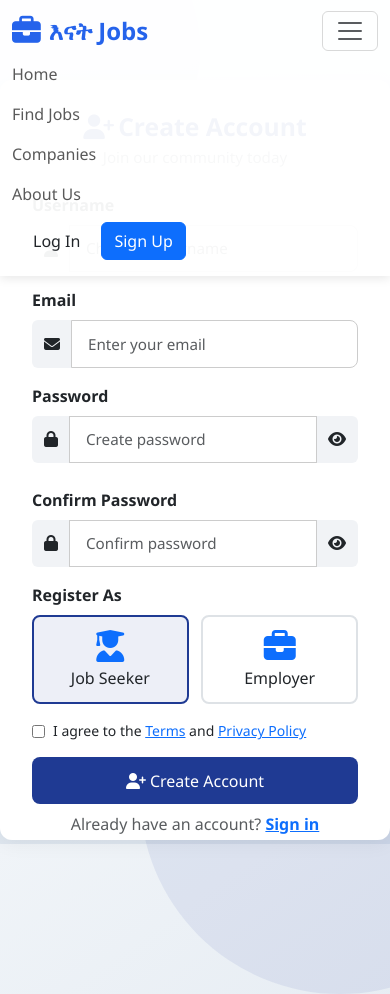
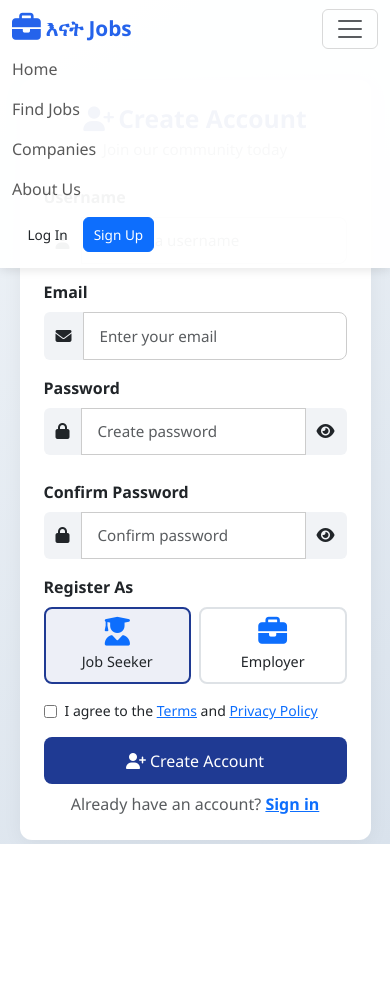
Before and after one commit to kiya1619/enatjobs, a Django app: page /register/ in a window 390 px wide, after a click that opens the changed part; the page is wider, and only the part inside the window is pictured. After the commit the page ends 844 px from the top of that part, so only its background shows below. Run offline with Django 5.2, Linux system fonts and the light colour scheme.

Commit message:
register, login , seekerbase

```diff
--- a/job/templates/job/register.html
+++ b/job/templates/job/register.html
@@ -12,7 +12,7 @@
         font-family: 'Segoe UI', Tahoma, Geneva, Verdana, sans-serif;
         min-height: 100vh;
         overflow-x: hidden;
-            padding-top: 80px; /* space for navbar */
+        padding-top: 80px;
         display: flex;
         justify-content: center;
         align-items: flex-start;
@@ -28,51 +28,14 @@
         width: 100%;
         z-index: 1000;
     }
-        .navbar-brand.logo {
-            display: flex;
-            align-items: center;
-            gap: 0.5rem;
-            font-size: 1.5rem;
-            font-weight: 700;
-            color: #2563eb;
-            text-decoration: none;
-        }
-        .navbar-brand.logo i {
-            font-size: 1.8rem;
-        }
-        .nav-btns .btn-nav {
-            margin-left: 0.5rem;
-        }
+    .navbar-brand.logo { display: flex; align-items: center; gap: 0.5rem; font-size: 1.5rem; font-weight: 700; color: #2563eb; text-decoration: none; }
+    .navbar-brand.logo i { font-size: 1.8rem; }
+    .nav-btns .btn-nav { margin-left: 0.5rem; }
 
     /* Background shapes */
-        body::before {
-            content: "";
-            position: absolute;
-            top: -100px;
-            left: -100px;
-            width: 300px;
-            height: 300px;
-            background: rgba(31, 58, 147, 0.08);
-            border-radius: 50%;
-            z-index: -1;
-        }
-        body::after {
-            content: "";
-            position: absolute;
-            bottom: -150px;
-            right: -150px;
-            width: 400px;
-            height: 400px;
-            background: rgba(31, 58, 147, 0.08);
-            border-radius: 50%;
-            z-index: -1;
-        }
-
-        .bg-shape {
-            position: absolute;
-            z-index: -1;
-            opacity: 0.1;
-        }
+    body::before, body::after, .bg-shape { z-index: -1; position: absolute; border-radius: 50%; opacity: 0.1; }
+    body::before { top: -100px; left: -100px; width: 300px; height: 300px; background: rgba(31, 58, 147, 0.08); }
+    body::after { bottom: -150px; right: -150px; width: 400px; height: 400px; background: rgba(31, 58, 147, 0.08); }
     .bg-shape-1 { width: 200px; height: 200px; background: radial-gradient(circle, #1f3a93 0%, transparent 70%); top: 10%; right: 10%; }
     .bg-shape-2 { width: 150px; height: 150px; background: radial-gradient(circle, #1f3a93 0%, transparent 70%); bottom: 15%; left: 15%; }
     .bg-shape-3 { width: 100px; height: 100px; background: radial-gradient(circle, #1f3a93 0%, transparent 70%); top: 60%; left: 25%; }
@@ -90,53 +53,36 @@
         max-height: 90vh;
         overflow-y: auto;
     }
-        .register-header {
-            text-align: center;
-            margin-bottom: 1.5rem;
-        }
-        .register-header h2 {
-            color: #1f3a93;
-            font-weight: 600;
-            margin-bottom: 0.3rem;
-        }
-        .register-header p {
-            color: #6c757d;
-            font-size: 0.95rem;
-        }
-        .form-control {
-            border-radius: 8px;
-            padding: 0.7rem 1rem;
-            font-size: 0.95rem;
-            border: 1px solid #ccc;
-        }
-        .btn-register {
-            background-color: #1f3a93;
-            color: #fff;
-            width: 100%;
-            padding: 0.65rem;
-            border-radius: 8px;
-            font-weight: 500;
-            transition: 0.3s;
-        }
-        .btn-register:hover {
-            background-color: #3754b2;
-        }
-        .input-icon { background-color: #f1f3f6; border: none; }
-        .toggle-password { background-color: #f1f3f6; border: none; cursor: pointer; }
+    .register-header { text-align: center; margin-bottom: 1.5rem; }
+    .register-header h2 { color: #1f3a93; font-weight: 600; margin-bottom: 0.3rem; }
+    .register-header p { color: #6c757d; font-size: 0.95rem; }
+    .form-control { border-radius: 8px; padding: 0.7rem 1rem; font-size: 0.95rem; border: 1px solid #ccc; }
+    .btn-register { background-color: #1f3a93; color: #fff; width: 100%; padding: 0.65rem; border-radius: 8px; font-weight: 500; transition: 0.3s; }
+    .btn-register:hover { background-color: #3754b2; }
+    .input-icon, .toggle-password { background-color: #f1f3f6; border: none; }
+    .toggle-password { cursor: pointer; }
 
-        .role-selector { display: flex; gap: 0.8rem; margin-bottom: 1rem; }
-        .role-option { flex: 1; text-align: center; padding: 0.8rem; border: 2px solid #dee2e6; border-radius: 8px; cursor: pointer; transition: 0.3s; }
+    .role-selector { display: flex; gap: 0.8rem; margin-bottom: 1rem; flex-wrap: wrap; }
+    .role-option { flex: 1; text-align: center; padding: 0.8rem; border: 2px solid #dee2e6; border-radius: 8px; cursor: pointer; transition: 0.3s; min-width: 120px; }
     .role-option.active { border-color: #1f3a93; background-color: rgba(31, 58, 147, 0.08); }
     .role-option input { display: none; }
 
     .password-strength { height: 5px; border-radius: 5px; margin-top: 4px; transition: width 0.3s, background-color 0.3s; }
     .terms-check { display: flex; align-items: flex-start; margin-bottom: 1rem; }
     .terms-check input { margin-top: 0.3rem; margin-right: 0.5rem; }
+
+    /* Responsive adjustments */
+    @media (max-width: 576px) {
+        .register-card { padding: 1.5rem; max-width: 90%; }
+        .navbar-brand.logo { font-size: 1.3rem; gap: 0.3rem; }
+        .nav-btns .btn-nav { margin-left: 0.3rem; font-size: 0.85rem; padding: 0.4rem 0.6rem; }
+        .role-selector { gap: 0.5rem; }
+        .role-option { min-width: 100px; font-size: 0.9rem; padding: 0.6rem; }
+    }
 </style>
 </head>
 <body>
 
-    <!-- Navbar -->
 <header>
 <nav class="navbar navbar-expand-lg navbar-light">
 <div class="container-fluid">
@@ -146,7 +92,6 @@
 <button class="navbar-toggler" type="button" data-bs-toggle="collapse" data-bs-target="#navbarContent">
 <span class="navbar-toggler-icon"></span>
 </button>
-
 <div class="collapse navbar-collapse" id="navbarContent">
 <ul class="navbar-nav ms-auto mb-2 mb-lg-0 align-items-lg-center">
 <li class="nav-item"><a class="nav-link" href="{% url 'main' %}">Home</a></li>
--- a/job/templates/seeker_base.html
+++ b/job/templates/seeker_base.html
@@ -140,7 +140,7 @@
                                 <a class="nav-link" href="{% url 'employer_dashboard' %}"><i class="fas fa-home me-1"></i> Home</a>
                             {% endif %}
                         {% else %}
-                            <a class="nav-link" href="{% url 'home' %}"><i class="fas fa-home me-1"></i> Home</a>
+                            <a class="nav-link" href="{% url 'main' %}"><i class="fas fa-home me-1"></i> Home</a>
                         {% endif %}
                     </li>
                     <li class="nav-item">
```
Also changed, not shown: job/templates/job/login.html (+11 -3 lines), db.sqlite3. Lines whose indentation alone changed are shown as unchanged.
